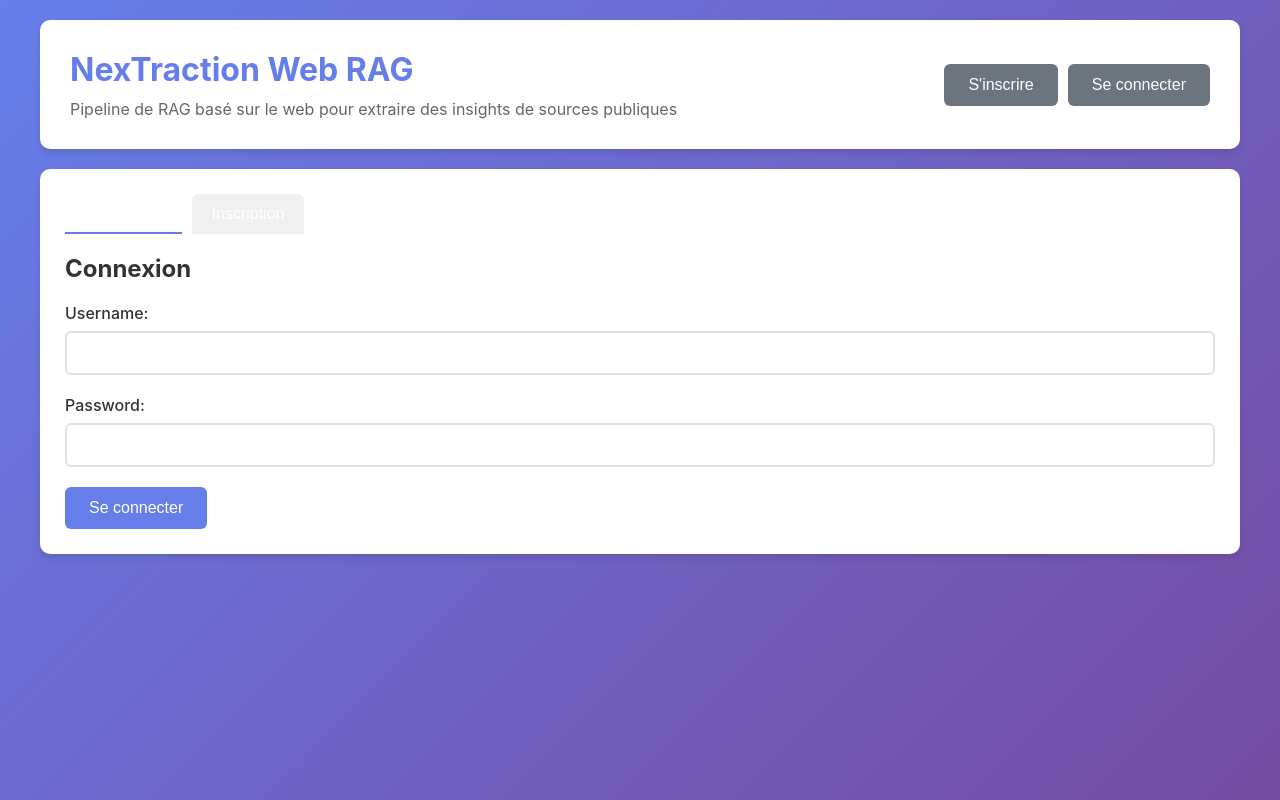
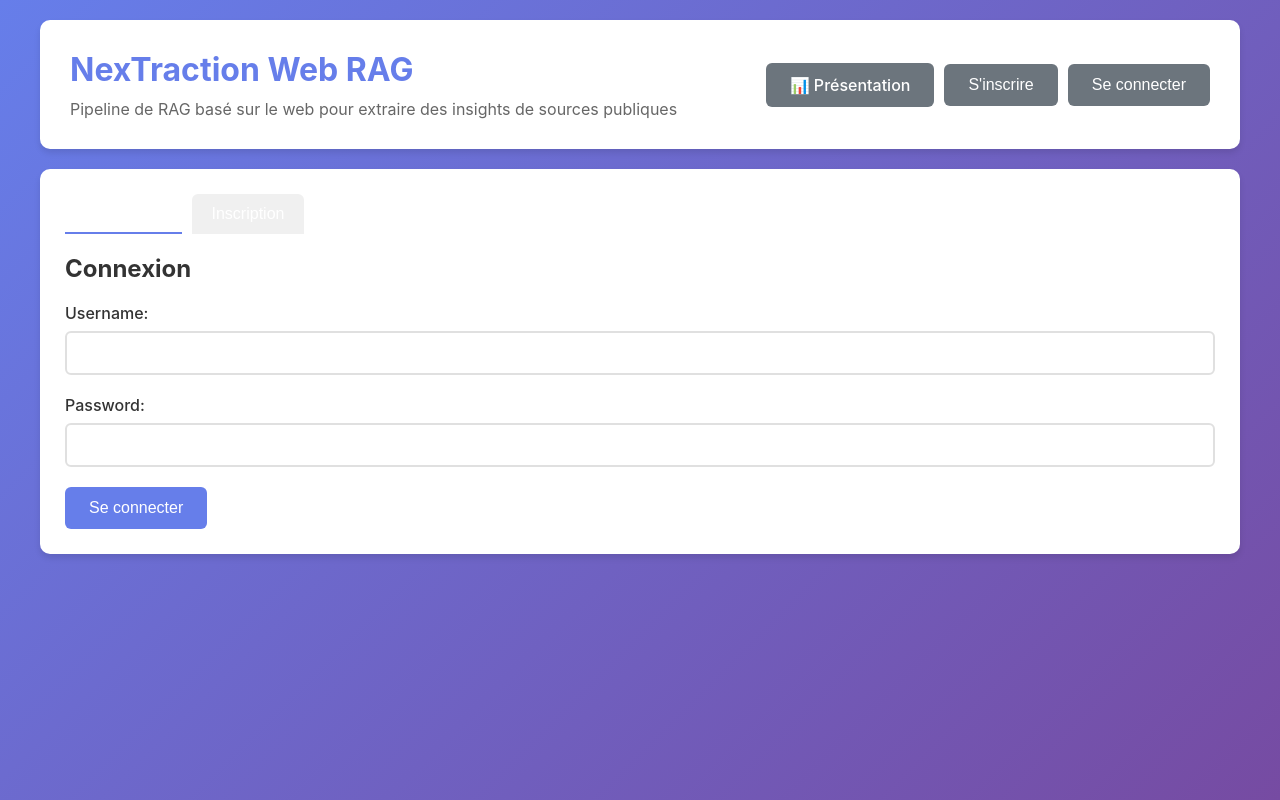
Before and after one commit to NextractionOrg/Nextraction, a plain HTML site: page app/static/index.html in a window 1280 px wide. Drawn offline with Linux system fonts and the light colour scheme.

Commit message:
Organize project structure and add presentation button
- Organize all .md files into docs/ directory structure
  - docs/analysis/ : Analysis and audit documents
  - docs/deployment/ : Deployment guides
  - docs/guides/ : Usage guides
  - docs/misc/ : Miscellaneous documentation
- Add STRUCTURE.md documenting project organization
- Add docs/README.md as documentation index
- Add presentation button on homepage linking to /presentation
- Update README.md with new documentation structure
- Update .env.example with complete configuration

```diff
--- a/app/static/index.html
+++ b/app/static/index.html
@@ -125,6 +125,32 @@
         }
 
         button.secondary:hover {
+            background: #5a6268;
+        }
+
+        a.button {
+            background: #6c757d;
+            color: white;
+            padding: 12px 24px;
+            border: none;
+            border-radius: 6px;
+            font-size: 16px;
+            cursor: pointer;
+            transition: background 0.3s;
+            font-weight: 500;
+            text-decoration: none;
+            display: inline-block;
+        }
+
+        a.button:hover {
+            background: #5a6268;
+        }
+
+        a.button.secondary {
+            background: #6c757d;
+        }
+
+        a.button.secondary:hover {
             background: #5a6268;
         }
 
@@ -302,6 +328,7 @@
             </div>
             <div class="auth-section" id="authSection">
                 <span class="user-info" id="userInfo" style="display: none;"></span>
+                <a href="/presentation" class="button secondary" style="text-decoration: none; display: inline-block;">📊 Présentation</a>
                 <button class="secondary" onclick="showRegister()" id="registerBtn">S'inscrire</button>
                 <button class="secondary" onclick="showLogin()" id="loginBtn">Se connecter</button>
                 <button class="secondary" onclick="logout()" id="logoutBtn" style="display: none;">Déconnexion</button>
```
Also changed, not shown: 4 other files.
